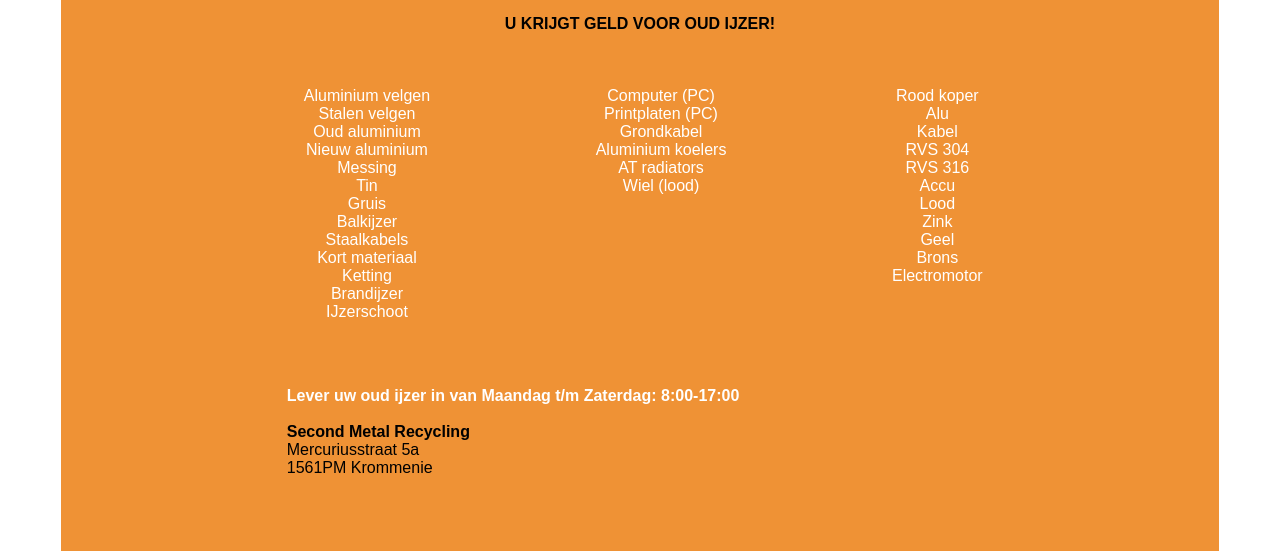
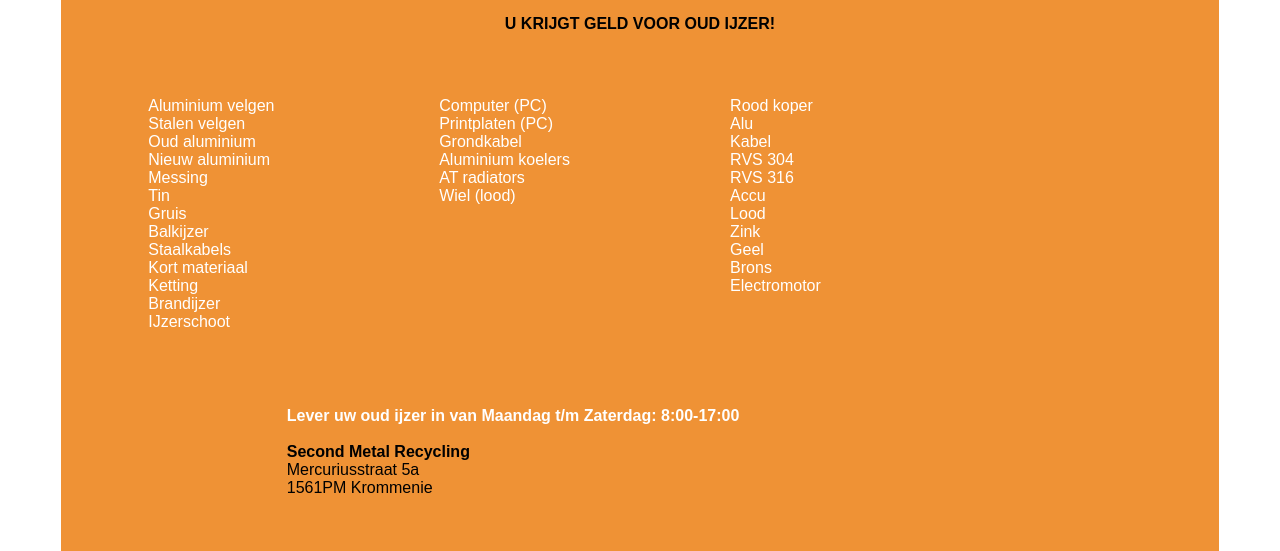
Before and after one commit to Bilanibrahim/smr, a plain HTML site: page index.html in a window 1280 px wide. Shown: the part 223-774 px from the top of the page. Drawn offline with Linux system fonts and the light colour scheme.

Commit message:
Add files via upload

```diff
--- a/design.css
+++ b/design.css
@@ -83,12 +83,10 @@
   /* Create three equal columns that floats next to each other */
 .column {
   float: left;
-  margin-left: auto;
-  margin-right: auto;
-
-  padding-left: 16.5%;
+  width: 27%;
+  padding: 10px;
   height: 300px;
-  /* Should be removed. Only for demonstration */
+  text-align: left; /* Should be removed. Only for demonstration */
 }
 
 /* Clear floats after the columns */
```
